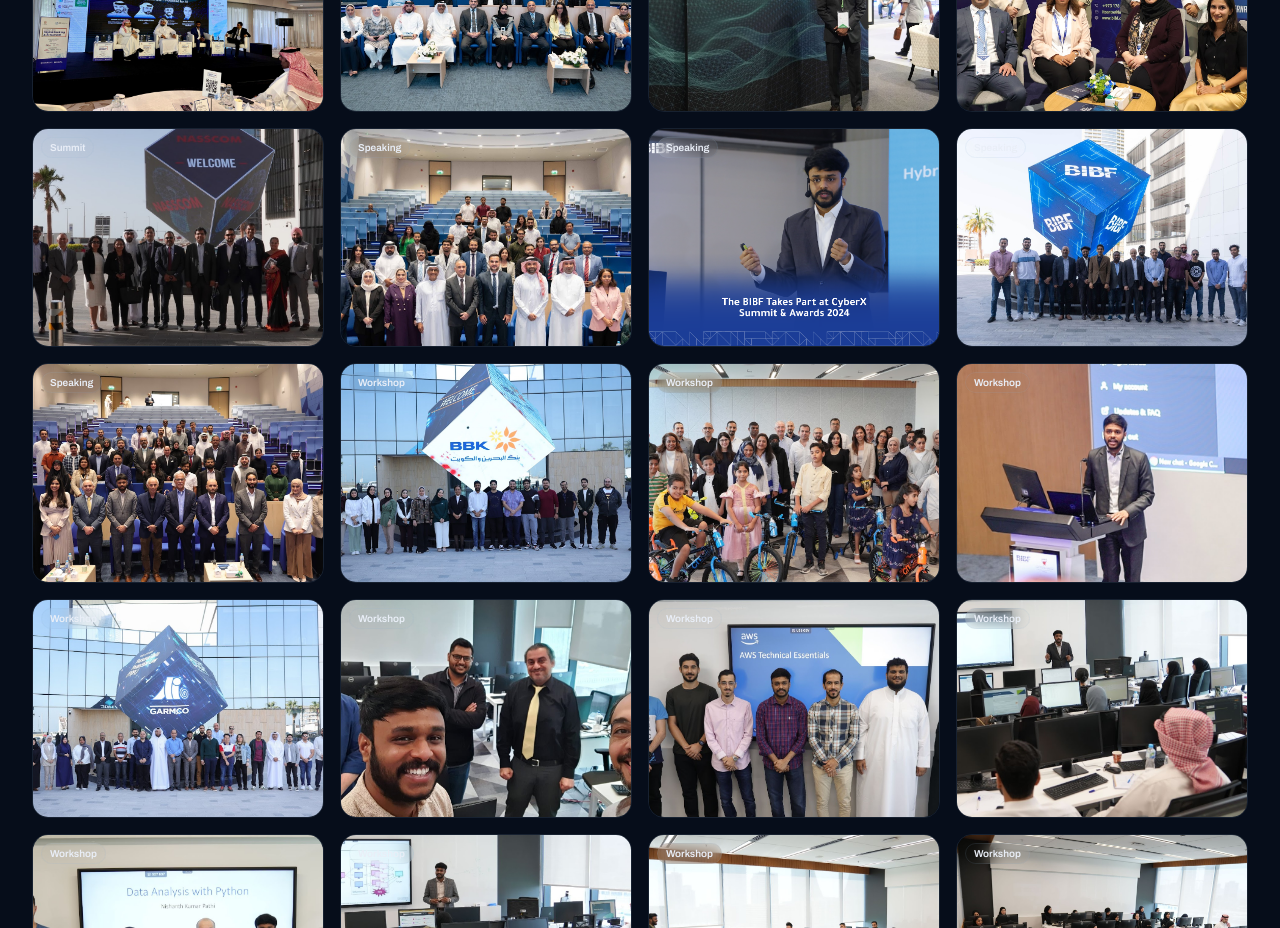
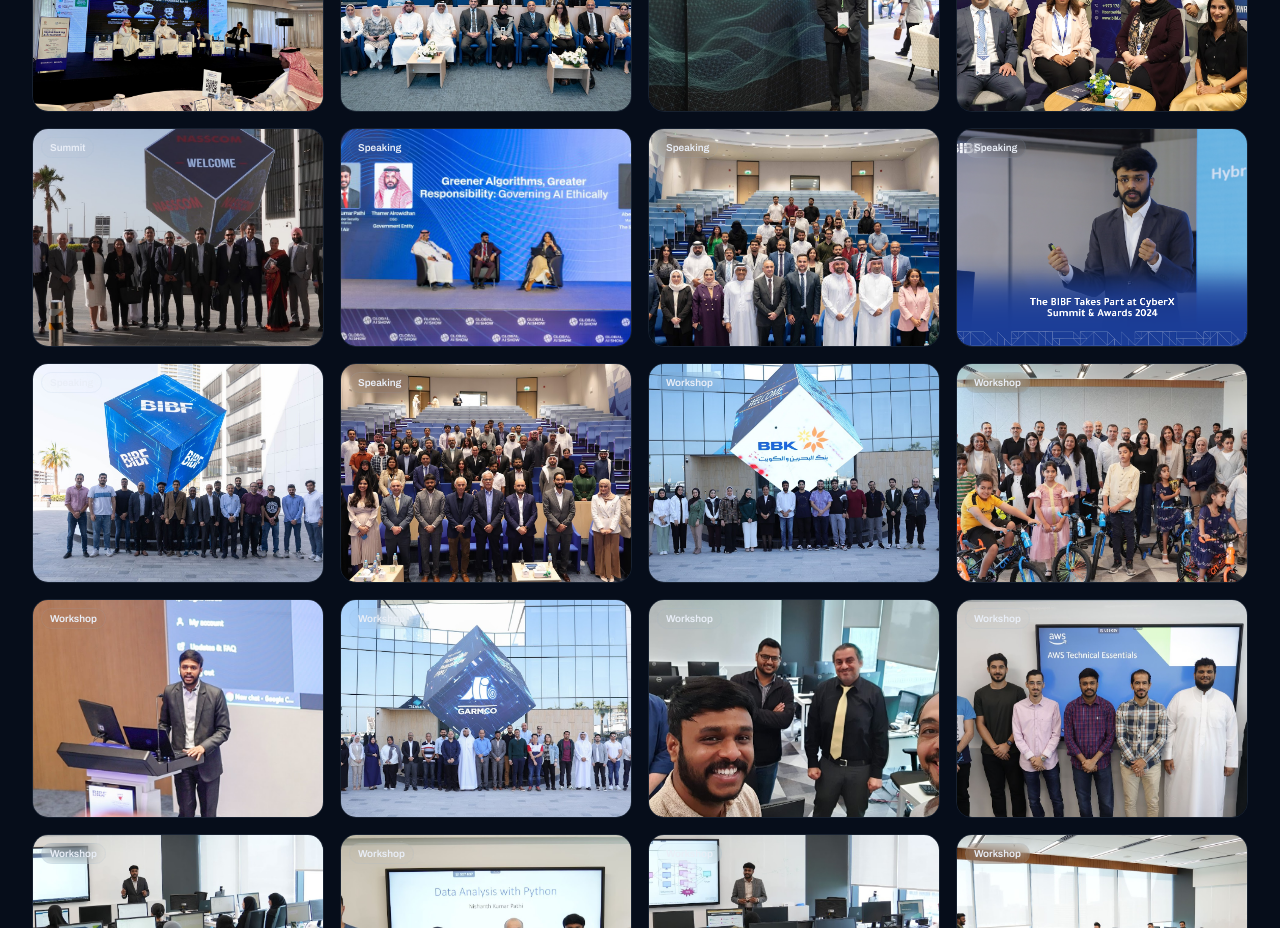
Before and after one commit to nishanthkumarpathi/nishanthkp-v2, a React (Vite) app: page /gallery in a window 1280 px wide. Shown: the part 1440-2368 px from the top of the page. Built offline with nearby package versions, Linux system fonts and the light colour scheme.

Commit message:
Refactor code structure for improved readability and maintainability

```diff
--- a/refrences/Speaking_Events.md
+++ b/refrences/Speaking_Events.md
@@ -143,6 +143,16 @@ hands-on session. The source image name connects an entry to `src/assets/`.
 - **Validation links:** N/A
 
 ### Date To Confirm
+
+#### Greener Algorithms, Greater Responsibility - Governing AI Ethically
+
+- **Event:** Global AI Show
+- **Role:** Fireside Chat Participant
+- **Location:** N/A
+- **Date:** N/A
+- **Description:** Fireside chat on governing AI ethically through greener algorithms and greater responsibility.
+- **Source image:** `77 Greener Algorithms, Greater Responsibility – Governing AI Ethically.jpg`
+- **LinkedIn post:** https://www.linkedin.com/posts/global-ai-show_fireside-chat-greener-algorithms-greater-activity-7478077628634214400-EU2S?utm_source=share&utm_medium=member_desktop&rcm=ACoAAAVDtoYBhVL6sl9nep9ZrDXWfMBSnbUON3Y
 
 #### Arab International Cyber Security Summit
 
--- a/src/app/data/engagements.ts
+++ b/src/app/data/engagements.ts
@@ -37,6 +37,7 @@ import photo36 from '../../assets/72 Top 50 Agentic AI Leaders KSA 2026 Award.jp
 import photo38 from '../../assets/76 AI & Automation Security Excellence Award.jpg';
 import photo39 from '../../assets/39 FinTech Innovation 2.0 Powered by AI.jpg';
 import photo67 from '../../assets/67 Cybersecurity in the Age of AI.jpg';
+import photo77 from '../../assets/77 Greener Algorithms, Greater Responsibility – Governing AI Ethically.jpg';
 import photo80 from '../../assets/80 Careers in AI and Cyber Security.jpg';
 import photo84 from '../../assets/84 Zero Trust GRC for Autonomous AI Agents.jpg';
 import photo86 from '../../assets/86 Is AI Threat or Reward for Risk Leaders.jpg';
@@ -339,6 +340,18 @@ const engagementsSource: Omit<Engagement, 'slug'>[] = [
     description: 'Panel discussion on cybersecurity in the age of AI.',
     image: photo67,
     linkedinPostUrl: 'https://www.linkedin.com/posts/febrahim_fintechseries-cybersecurity-bahrain-activity-7406288212635267073-frJH?utm_source=share&utm_medium=member_desktop&rcm=ACoAAAVDtoYBhVL6sl9nep9ZrDXWfMBSnbUON3Y',
+    featured: true,
+  },
+  {
+    id: '77',
+    title: 'Greener Algorithms, Greater Responsibility - Governing AI Ethically',
+    category: 'speaking',
+    organization: 'Global AI Show',
+    role: 'Fireside Chat Participant',
+    description:
+      'Fireside chat on governing AI ethically through greener algorithms and greater responsibility.',
+    image: photo77,
+    linkedinPostUrl: 'https://www.linkedin.com/posts/global-ai-show_fireside-chat-greener-algorithms-greater-activity-7478077628634214400-EU2S?utm_source=share&utm_medium=member_desktop&rcm=ACoAAAVDtoYBhVL6sl9nep9ZrDXWfMBSnbUON3Y',
     featured: true,
   },
   {
```
Also changed, not shown: src/assets/77 Greener Algorithms, Greater Responsibility – Governing AI Ethically.jpg (added).
